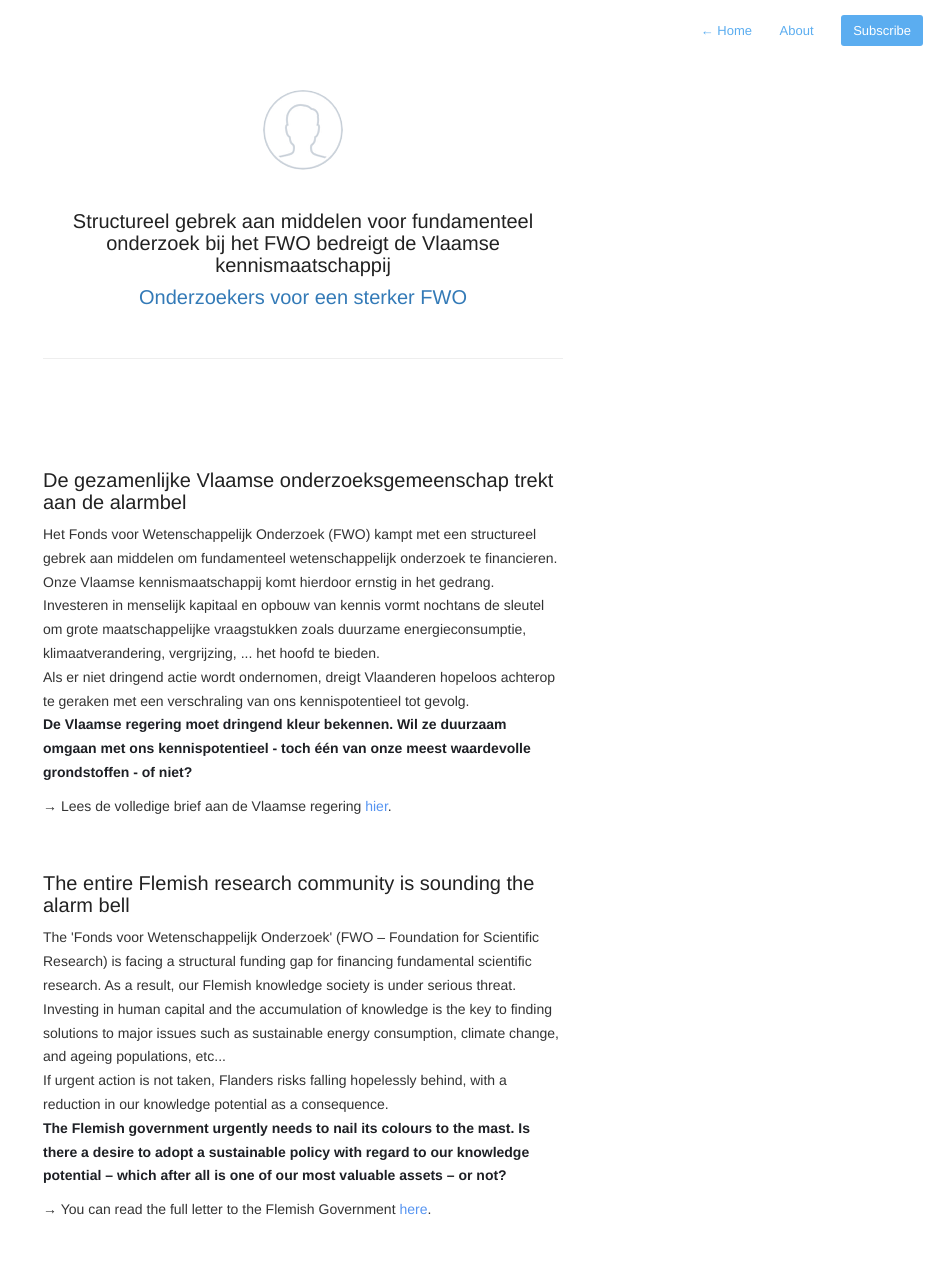
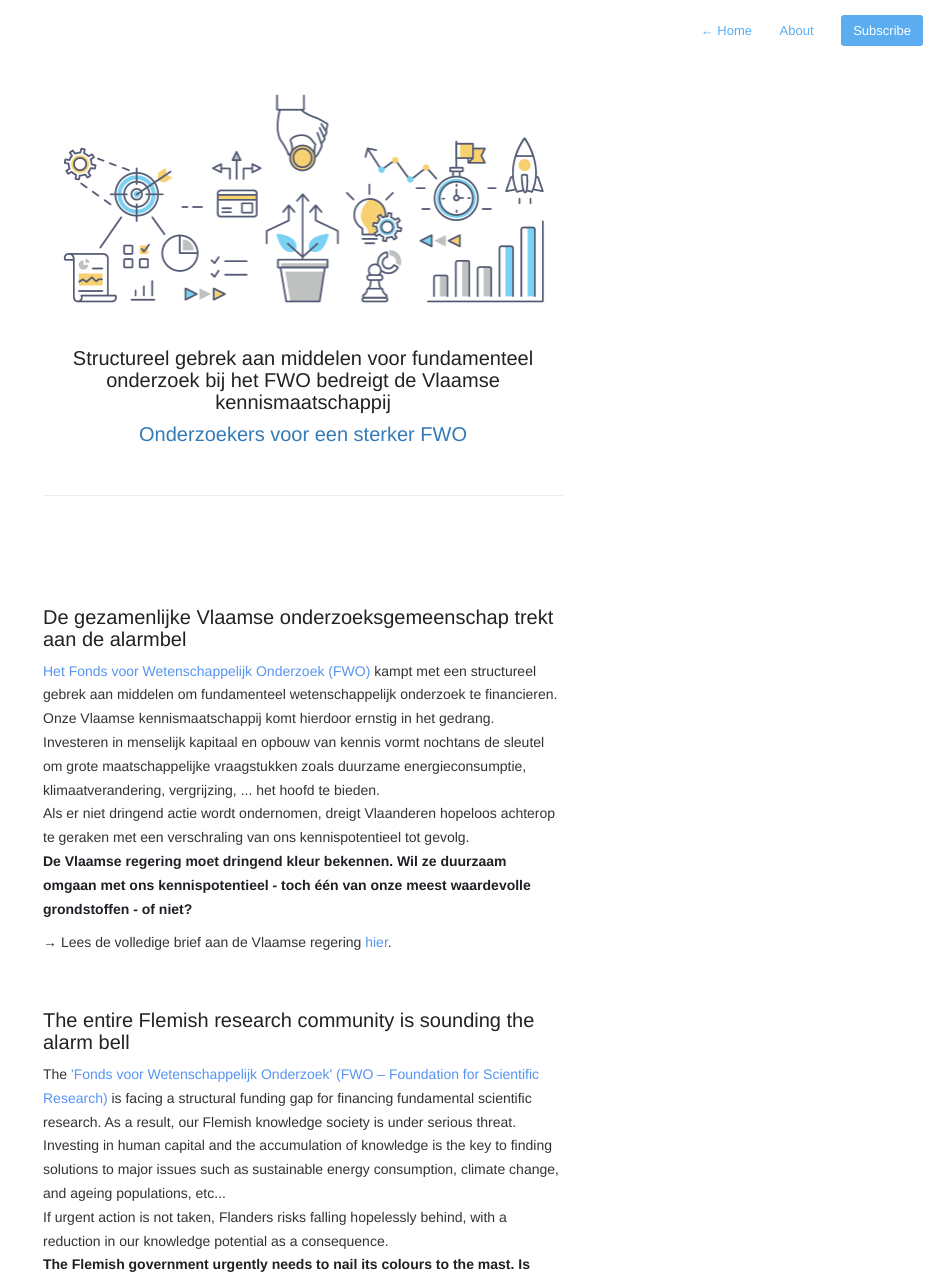
Before and after one commit to KrisJanssen/sterkFWO, a Jekyll site: the page built from index.html, in a window 1280 px wide, cut to the strip 0-1278 px from the top of the page. Shown: the whole strip, without its empty margins (337-1280 px from the left). Built offline with Jekyll 4.4.1, drawn with Linux system fonts in a browser that asks for light colours; nearby versions of some CDN libraries; Markdown is read by kramdown in place of the engine named in the settings; the list of posts is cut into pages by our own code.

Commit message:
Homepage image and FWO links

```diff
--- a/_includes/profile.html
+++ b/_includes/profile.html
@@ -16,14 +16,14 @@
     <section id="wrapper">
         <section id="post-body">
             <h1>De gezamenlijke Vlaamse onderzoeksgemeenschap trekt aan de alarmbel</h1>
-            <p>Het Fonds voor Wetenschappelijk Onderzoek (FWO) kampt met een structureel gebrek aan middelen om fundamenteel wetenschappelijk onderzoek te financieren. Onze Vlaamse kennismaatschappij komt hierdoor ernstig in het gedrang. Investeren in menselijk kapitaal en opbouw van kennis vormt nochtans de sleutel om grote maatschappelijke vraagstukken zoals duurzame energieconsumptie, klimaatverandering, vergrijzing, ... het hoofd te bieden. <br/> Als er niet dringend actie wordt ondernomen, dreigt Vlaanderen hopeloos achterop te geraken met een verschraling van ons kennispotentieel tot gevolg. <br/> <strong>De Vlaamse regering moet dringend kleur bekennen. Wil ze duurzaam omgaan met ons kennispotentieel - toch één van onze meest waardevolle grondstoffen - of niet?</strong>
+            <p><a href="http://www.fwo.be" target="_blank">Het Fonds voor Wetenschappelijk Onderzoek (FWO)</a> kampt met een structureel gebrek aan middelen om fundamenteel wetenschappelijk onderzoek te financieren. Onze Vlaamse kennismaatschappij komt hierdoor ernstig in het gedrang. Investeren in menselijk kapitaal en opbouw van kennis vormt nochtans de sleutel om grote maatschappelijke vraagstukken zoals duurzame energieconsumptie, klimaatverandering, vergrijzing, ... het hoofd te bieden. <br/> Als er niet dringend actie wordt ondernomen, dreigt Vlaanderen hopeloos achterop te geraken met een verschraling van ons kennispotentieel tot gevolg. <br/> <strong>De Vlaamse regering moet dringend kleur bekennen. Wil ze duurzaam omgaan met ons kennispotentieel - toch één van onze meest waardevolle grondstoffen - of niet?</strong>
             </p>
             <p>
                 → Lees de volledige brief aan de Vlaamse regering <a href="http://sterkfwo.be/#list">hier</a>.
             </p>
             <br/>
             <h1>The entire Flemish research community is sounding the alarm bell</h1>
-            <p>The 'Fonds voor Wetenschappelijk Onderzoek' (FWO – Foundation for Scientific Research) is facing a structural funding gap for financing fundamental scientific research.  As a result, our Flemish knowledge society is under serious threat.  Investing in human capital and the accumulation of knowledge is the key to finding solutions to major issues such as sustainable energy consumption, climate change, and ageing populations, etc... <br/> If urgent action is not taken, Flanders risks falling hopelessly behind, with a reduction in our knowledge potential as a consequence. <br/> <strong>The Flemish government urgently needs to nail its colours to the mast.  Is there a desire to adopt a sustainable policy with regard to our knowledge potential – which after all is one of our most valuable assets – or not?</strong>
+            <p>The <a href="http://www.fwo.be" target="_blank">'Fonds voor Wetenschappelijk Onderzoek' (FWO – Foundation for Scientific Research)</a> is facing a structural funding gap for financing fundamental scientific research.  As a result, our Flemish knowledge society is under serious threat.  Investing in human capital and the accumulation of knowledge is the key to finding solutions to major issues such as sustainable energy consumption, climate change, and ageing populations, etc... <br/> If urgent action is not taken, Flanders risks falling hopelessly behind, with a reduction in our knowledge potential as a consequence. <br/> <strong>The Flemish government urgently needs to nail its colours to the mast.  Is there a desire to adopt a sustainable policy with regard to our knowledge potential – which after all is one of our most valuable assets – or not?</strong>
 
             </p>
             <p>
--- a/assets/css/style.css
+++ b/assets/css/style.css
@@ -85,9 +85,9 @@
 
 .profile #avatar {
 	display: inline-block;
-	width: 80px;
-	height: 80px;
-	border-radius: 50%;
+	width: 100%;
+	/*height: 80px;*/
+	/*border-radius: 50%;*/
 	margin-bottom: 20px;
 }
 
```
Also changed, not shown: assets/images/avatar.png, assets/images/avatar@2x.png, assets/images/avatar@2xOLD.png (added), assets/images/avatarOLD.png (added).
